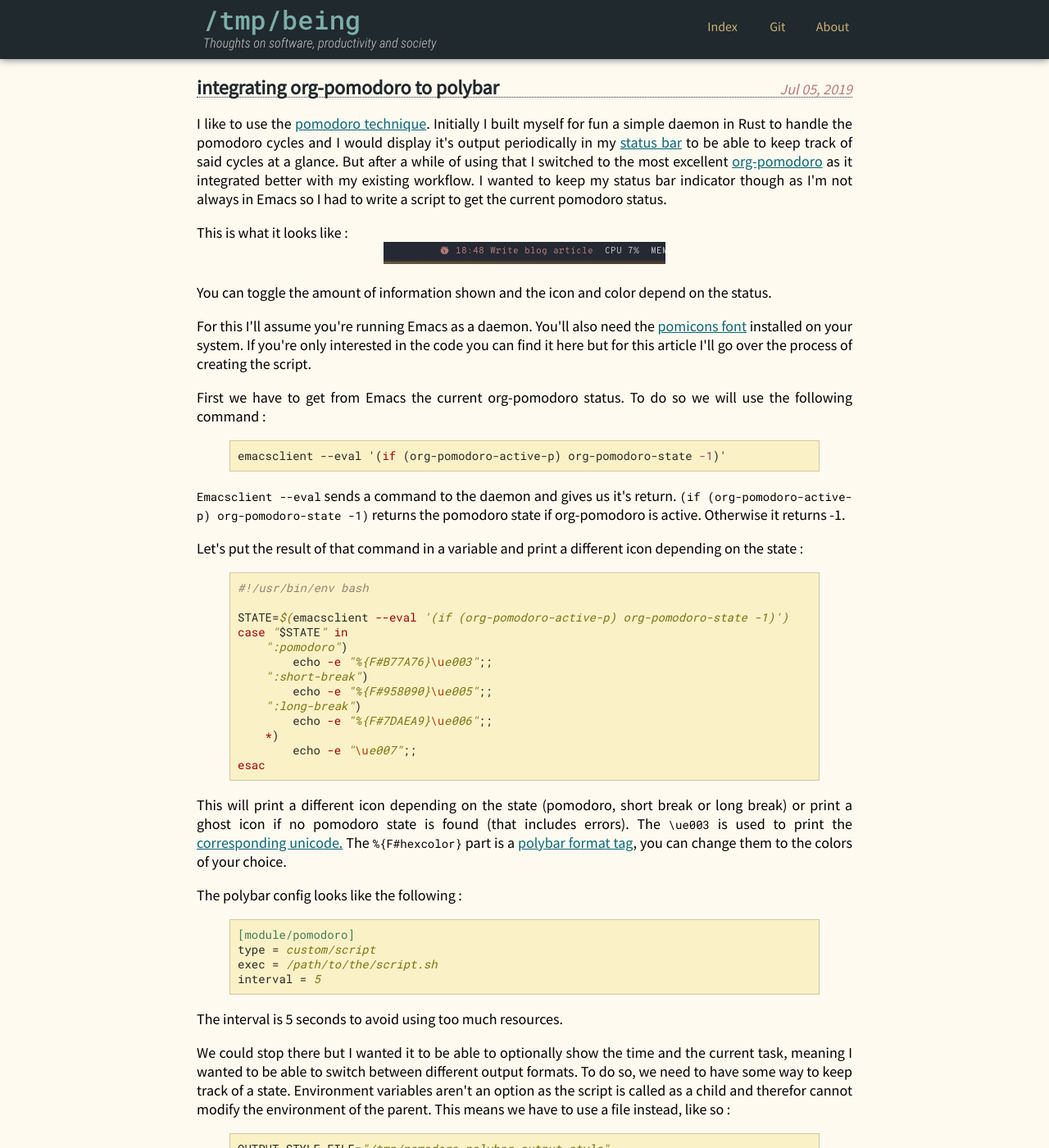
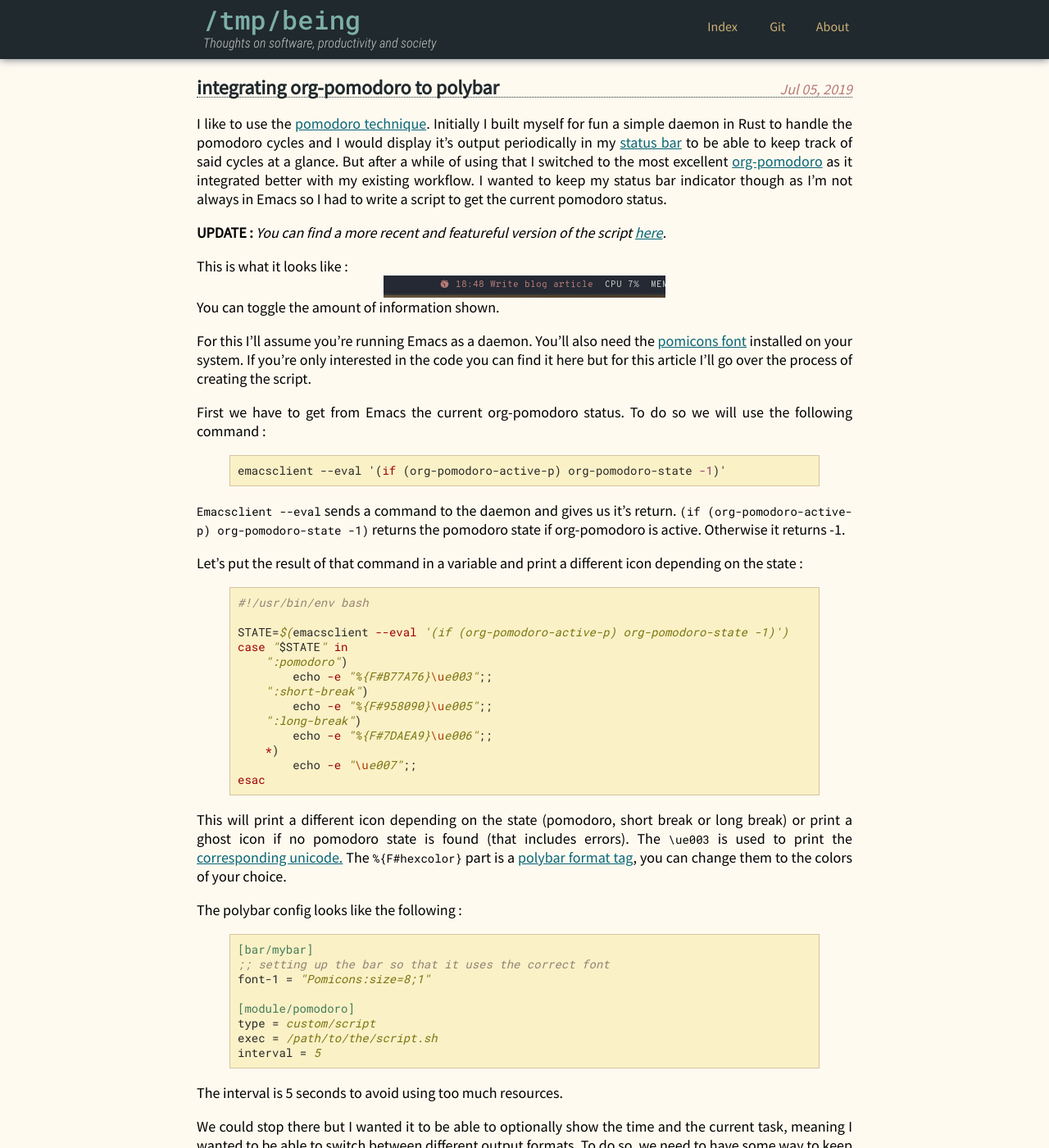
Before and after one commit to tmpbeing/tmpbeing, a Jekyll site: the page built from _posts/2019-07-05-integrating-org-pomodoro-to-polybar.html, in a window 1280 px wide and 1400 px high. Shown: the whole window at 82% size. Built offline with Jekyll 4.4.1, drawn with Linux system fonts in a browser that asks for light colours; some of the changed text lies outside the part shown.

Commit message:
Updated older article with link to the new one

```diff
--- a/_posts/2019-07-05-integrating-org-pomodoro-to-polybar.html
+++ b/_posts/2019-07-05-integrating-org-pomodoro-to-polybar.html
@@ -1,29 +1,32 @@
 ---
 title: "Integrating org-pomodoro to polybar"
-date: 2019-07-05 02:04:37
+date: 2019-07-05 00:00:00
 layout: post
-tags: emacs org-mode
+tags: orgmode emacs
 ---
-
 <p>
 I like to use the <a href="https://en.wikipedia.org/wiki/Pomodoro_Technique">pomodoro technique</a>. Initially I built myself for fun a simple daemon in Rust to
-handle the pomodoro cycles and I would display it's output periodically in my
+handle the pomodoro cycles and I would display it&rsquo;s output periodically in my
 <a href="https://polybar.github.io/">status bar</a> to be able to keep track of said cycles at a glance. But after a while of using that I switched to the
 most excellent <a href="https://github.com/marcinkoziej/org-pomodoro">org-pomodoro</a> as it integrated better with my existing workflow. I
-wanted to keep my status bar indicator though as I'm not always in Emacs so I
+wanted to keep my status bar indicator though as I&rsquo;m not always in Emacs so I
 had to write a script to get the current pomodoro status.
 </p>
 
 <p>
-This is what it looks like :<br />
-<img src="/images/org-pomodoro-polybar.png" alt="org-pomodoro-polybar.png" /><br />
-You can toggle the amount of information shown and the icon and color depend on the status.
+<b>UPDATE :</b> <i>You can find a more recent and featureful version of the script <a href="/blog/2019/09/13">here</a>.</i>
 </p>
 
 <p>
-For this I'll assume you're running Emacs as a daemon. You'll also need the
-<a href="https://github.com/gabrielelana/pomicons">pomicons font</a> installed on your system. If you're only interested
-in the code you can find it here but for this article I'll go over the process
+This is what it looks like :
+<img src="/images/org-pomodoro-polybar.png" alt="org-pomodoro-polybar.png" />
+You can toggle the amount of information shown.
+</p>
+
+<p>
+For this I&rsquo;ll assume you&rsquo;re running Emacs as a daemon. You&rsquo;ll also need the
+<a href="https://github.com/gabrielelana/pomicons">pomicons font</a> installed on your system. If you&rsquo;re only interested
+in the code you can find it here but for this article I&rsquo;ll go over the process
 of creating the script.
 </p>
 
@@ -35,13 +38,13 @@ will use the following command :
 emacsclient --eval '(if (org-pomodoro-active-p) org-pomodoro-state -1)'
 {% endhighlight %}
 <p>
-<code>Emacsclient --eval</code> sends a command to the daemon and gives us it's return.
+<code>Emacsclient --eval</code> sends a command to the daemon and gives us it&rsquo;s return.
 <code>(if (org-pomodoro-active-p) org-pomodoro-state -1)</code> returns the pomodoro state
 if org-pomodoro is active. Otherwise it returns -1.
 </p>
 
 <p>
-Let's put the result of that command in a variable and print a different icon
+Let&rsquo;s put the result of that command in a variable and print a different icon
 depending on the state :
 </p>
 {% highlight bash %}
@@ -62,7 +65,7 @@ esac
 <p>
 This will print a different icon depending on the state (pomodoro, short break
 or long break) or print a ghost icon if no pomodoro state is found (that
-includes errors). The <code>\ue003</code> is used to print the <a href="https://github.com/gabrielelana/pomicons">corresponding unicode.</a> The <code>%{F#hexcolor}</code> part is a <a href="https://github.com/polybar/polybar/wiki/Formatting#format-tags-inside-polybar-config">polybar format tag</a>, you can
+includes errors). The <code>\ue003</code> is used to print the <a href="https://github.com/gabrielelana/pomicons#how-do-they-look-like">corresponding unicode.</a> The <code>%{F#hexcolor}</code> part is a <a href="https://github.com/polybar/polybar/wiki/Formatting#format-tags-inside-polybar-config">polybar format tag</a>, you can
 change them to the colors of your choice.
 </p>
 
@@ -70,6 +73,10 @@ change them to the colors of your choice.
 The polybar config looks like the following :
 </p>
 {% highlight INI %}
+[bar/mybar]
+;; setting up the bar so that it uses the correct font
+font-1 = "Pomicons:size=8;1"
+
 [module/pomodoro]
 type = custom/script
 exec = /path/to/the/script.sh
@@ -84,7 +91,7 @@ We could stop there but I wanted it to be able to optionally show the time and
 the current task, meaning I wanted to be able to switch between different output
 formats.
 To do so, we need to have some way to keep track of a state. Environment
-variables aren't an option as the script is called as a child and therefor
+variables aren&rsquo;t an option as the script is called as a child and therefor
 cannot modify the environment of the parent. This means we have to use a file
 instead, like so :
 </p>
@@ -157,7 +164,7 @@ set_task_at_hand() {
 {% endhighlight %}
 
 <p>
-I'll just go over one of the 3 print functions :
+I&rsquo;ll just go over one of the 3 print functions :
 </p>
 {% highlight bash %}
 print_pomodoro_state_full() {
@@ -189,5 +196,4 @@ We have 3 cases :
 </ul>
 
 <p>
-Putting it all together, you can find the end result <a href="https://gist.github.com/tmpbeing/0af5d6f44d8978a29035c415a4cd8fe4">here</a>.
-</p>
+Putting it all together, you can find the end result <a href="https://gist.github.com/tmpbeing/0af5d6f44d8978a29035c415a4cd8fe4">here</a>.</p>
```
